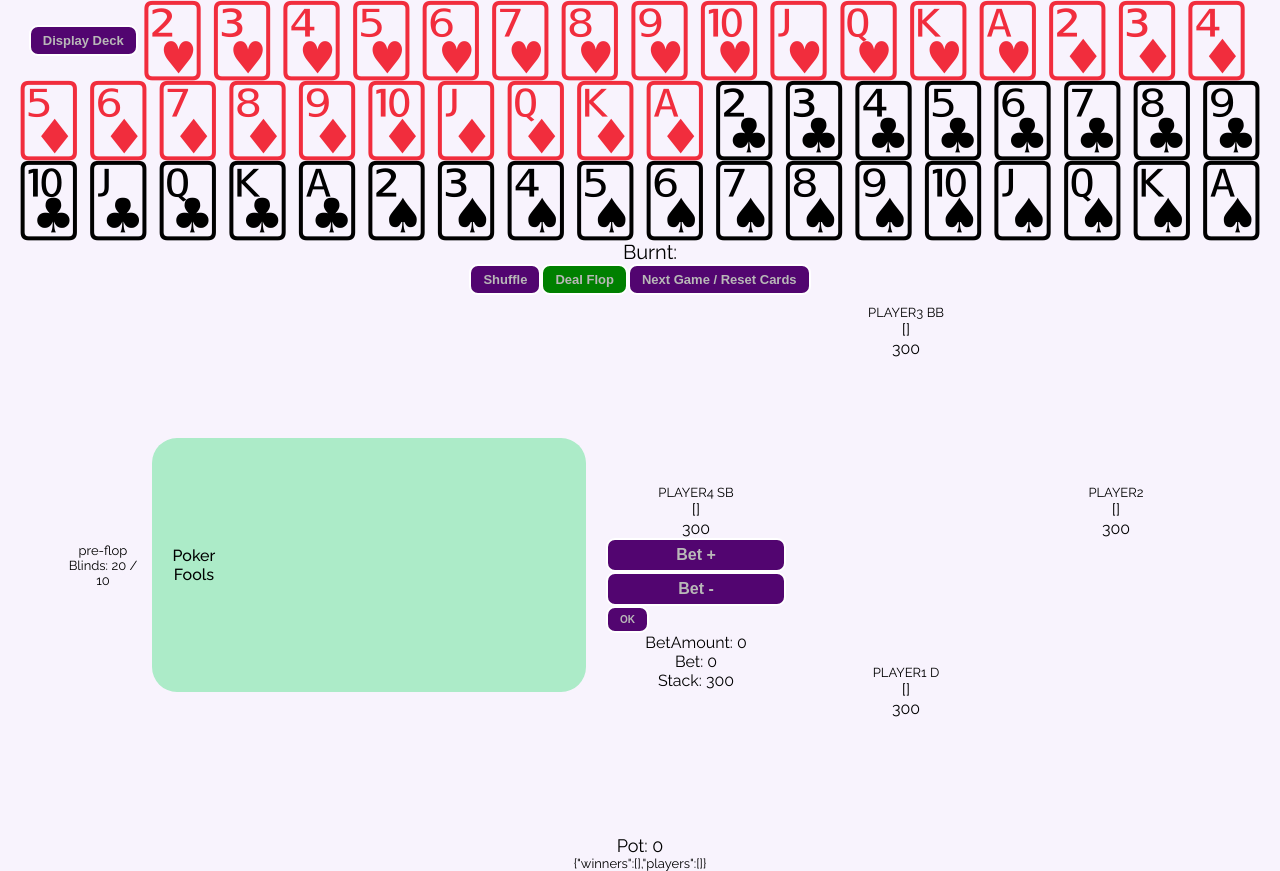
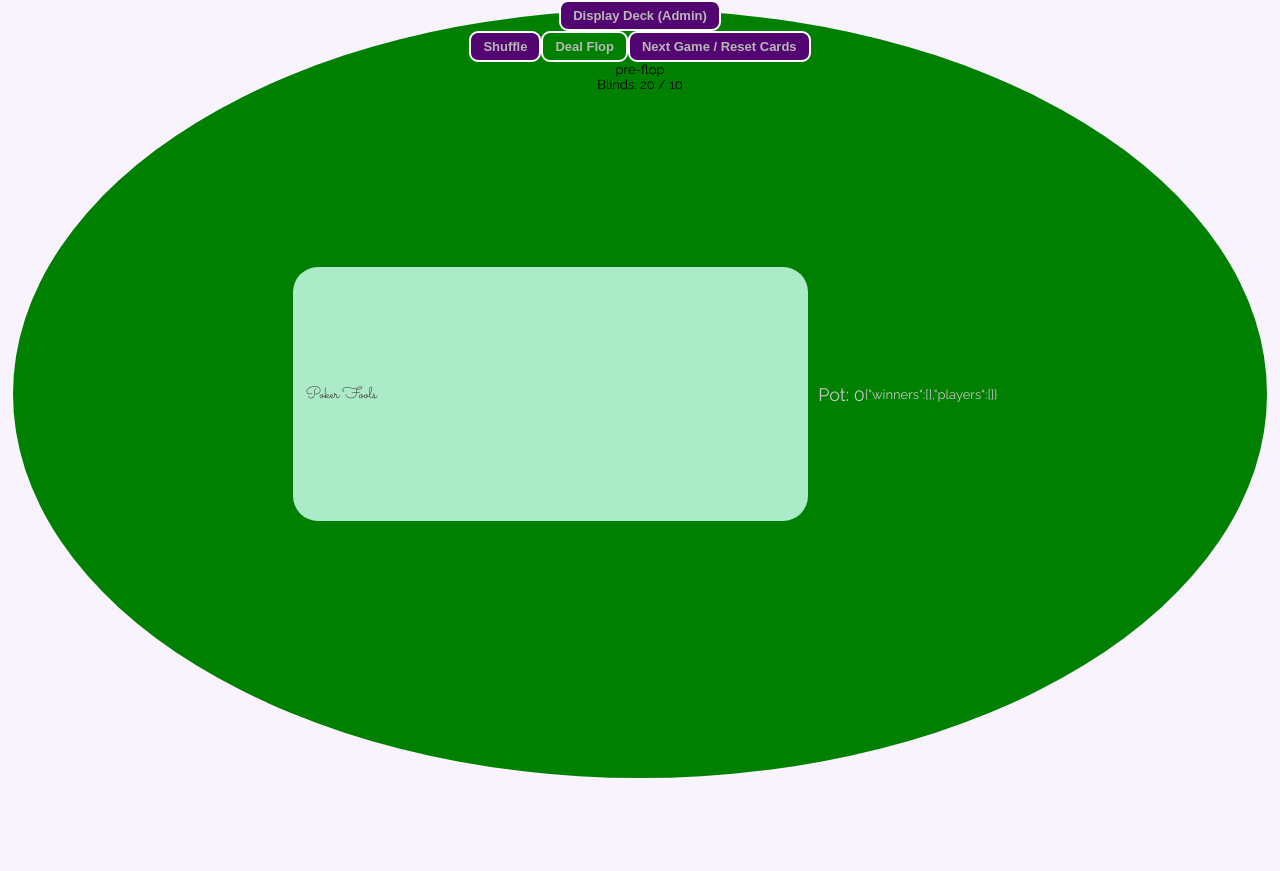
Before and after one commit to andrewneilclarke/poker-fools-react, a React (Create React App) app: page / in a window 1280 px wide. After the commit the page ends 800 px from the top, so only its background shows below. Built offline with nearby package versions, Linux system fonts and the light colour scheme.

Commit message:
added GS enum and some styles

```diff
--- a/src/App.css
+++ b/src/App.css
@@ -111,10 +111,9 @@ button:hover {
 
 .table-and-players {
   display: flex;
-  justify-content: flex-start;
+  justify-content: center;
   align-items: center;
-  flex-direction: row;
-  width: 90vw;
+  width: 100%;
 }
 .table-and-players .card {
   font-size: 110px;
--- a/src/App.tsx
+++ b/src/App.tsx
@@ -3,10 +3,11 @@ import { v4 as uuid } from 'uuid';
 import { betReducer } from './Reducer';
 import './App.css';
 import Card from './components/Card';
-import Player from './components/Player';
+// import Player from './components/Player';
+import Gameinfo from './components/Gameinfo';
 import { Deck, shuffle } from './Deck'
-import { gameStage } from './GameStages';
-import { CardType, PlayerType, AppState } from './Interfaces'
+import { CardType, PlayerType, AppState, Gamestage } from './Interfaces'
+import Table from './components/Table';
 
 const cardNames = Object.keys(Deck).slice(0, 52)
 // const cardFaces = Object.values(Deck).slice(0, 52)
@@ -20,15 +21,16 @@ const initialState: AppState = {
   pot: 0
 }
 
+
 const App = () => {
   const [{ player1, player2, player3, player4, pot }, dispatch] = useReducer(betReducer, initialState)
   const players: PlayerType[] = [player1, player2, player3, player4]
   const [bigBlind, setBigBlind] = useState(20)
   const [table, setTable] = useState<CardType[]>([])
   const [burnt, setBurnt] = useState<CardType[]>([])
-  const [displayDeck, setDisplayDeck] = useState<boolean>(true)
+  const [displayDeck, setDisplayDeck] = useState<boolean>(false)
   const [gameOver, setGameOver] = useState(null)
-  const [currentGameStage, setCurrentGameStage] = useState(gameStage[0])
+  const [currentGameStage, setCurrentGameStage] = useState<string>(Gamestage[0])
   let [liveDeck, setLiveDeck] = useState([...cardNames])
   const [flipped, setFlipped] = useState(true)
   const [gameResult, setGameResult] = useState({
@@ -52,7 +54,7 @@ const App = () => {
   }
 
   const dealFlop = (deck, table, player1, player2) => {
-    setCurrentGameStage(gameStage[1])
+    setCurrentGameStage(Gamestage[1])
     player1.hand.push(liveDeck.pop())
     player2.hand.push(liveDeck.pop())
     player3.hand.push(liveDeck.pop())
@@ -70,7 +72,7 @@ const App = () => {
   }
 
   const dealTurn = (deck, table, burnt, player1, player2) => {
-    setCurrentGameStage(gameStage[2])
+    setCurrentGameStage(Gamestage[2])
     burnt.push(liveDeck.pop())
     table.push(liveDeck.pop())
     setLiveDeck([...liveDeck])
@@ -79,7 +81,7 @@ const App = () => {
   }
 
   const dealRiver = (deck, table, burnt, player1, player2) => {
-    setCurrentGameStage(gameStage[3])
+    setCurrentGameStage(Gamestage[3])
     burnt.push(liveDeck.pop())
     table.push(liveDeck.pop())
     setLiveDeck([...liveDeck])
@@ -115,12 +117,16 @@ const App = () => {
 
   // const equalHand = (p: Player) => (r: Result) => r.hand === p.hand.join(',');
 
+  const refillDeck = () => {
+    liveDeck = [...cardNames]
+  }
+
   const nextGame = () => {
     setTable([])
     setBurnt([])
-    setCurrentGameStage(gameStage[0])
+    setCurrentGameStage(Gamestage[0])
     dispatch({ type: 'reset-player-cards' })
-    setLiveDeck([...cardNames])
+    refillDeck()
     shuffleandSet()
   }
 
@@ -132,7 +138,7 @@ const App = () => {
       <div className='deck-container'>
 
         {/* DISPLAY DECK */}
-        <button onClick={() => setDisplayDeck(!displayDeck)}>Display Deck</button>
+        <button onClick={() => setDisplayDeck(!displayDeck)}>{displayDeck ? 'Hide Deck' : 'Display Deck (Admin)'}</button>
         {displayDeck && liveDeck.map(card =>
         (<div id="deck" key={uuid()}>
           <Card key={card} card={card} getCardFace={getCardFace} cardBack={cardBack} flipped={flipped} setFlipped={setFlipped} />
@@ -153,38 +159,20 @@ const App = () => {
 
       {/* CONTROL BUTTONS */}
       <div className="buttons">
-        {currentGameStage === gameStage[0] && <button onClick={shuffleandSet}>Shuffle</button>}
+        {currentGameStage === Gamestage[0] && <button onClick={shuffleandSet}>Shuffle</button>}
         <div className="stage-change">
-          {currentGameStage === gameStage[0] && <button onClick={() => dealFlop(liveDeck, table, player1, player2)}>Deal Flop</button>}
-          {currentGameStage === gameStage[1] && <button onClick={() => dealTurn(liveDeck, table, burnt, player1, player2)}>Deal Turn</button>}
-          {currentGameStage === gameStage[2] && <button onClick={() => dealRiver(liveDeck, table, burnt, player1, player2)}>Deal River</button>}
+          {currentGameStage === Gamestage[0] && <button onClick={() => dealFlop(liveDeck, table, player1, player2)}>Deal Flop</button>}
+          {currentGameStage === Gamestage[1] && <button onClick={() => dealTurn(liveDeck, table, burnt, player1, player2)}>Deal Turn</button>}
+          {currentGameStage === Gamestage[2] && <button onClick={() => dealRiver(liveDeck, table, burnt, player1, player2)}>Deal River</button>}
         </div>
         <button onClick={nextGame}>Next Game / Reset Cards</button>
         {/* <button onClick={fetchRankingResult}>Result</button> */}
       </div>
 
       {/* DISPLAY TABLE AND PLAYERS */}
-      <div className="table-and-players">
-        <div className="game-info">
-          {currentGameStage}
-          <p>Blinds: {`${bigBlind} / ${smallBlind}`}</p>
-        </div>
-        <div className="table">
-          {!gameOver && table.map(card => (
-            <Card key={uuid()} card={card} getCardFace={getCardFace} cardBack={cardBack} flipped={flipped} setFlipped={setFlipped} />
-          ))}
-          <p>Poker Fools</p>
-        </div>
 
-        <div className="players">
-          {players && players.map(player => (
-            <Player key={player.name} player={player} getCardFace={getCardFace} cardBack={cardBack} flipped={flipped} setFlipped={setFlipped} smallBlind={smallBlind} dispatch={dispatch} />
-          ))}
-        </div>
-      </div>
-
-      <p className="pot">Pot: {pot}</p>
-      {gameResult && <p>{JSON.stringify(gameResult)}</p>}
+      <Table table={table} currentGameStage={currentGameStage} dispatch={dispatch} gameResult={gameResult} players={players} pot={pot} liveDeck={liveDeck} cardBack={cardBack} flipped={flipped} setFlipped={setFlipped} getCardFace={getCardFace} gameOver={gameOver} bigBlind={bigBlind} smallBlind={smallBlind} />
+      <Gameinfo bigBlind={bigBlind} currentGameStage={currentGameStage} pot={pot} smallBlind={smallBlind} />
     </div>
 
   );
--- a/src/Card.css
+++ b/src/Card.css
@@ -20,7 +20,7 @@
     opacity: 0;
 }
 .card div .cardback {
-    color: rgb(137, 61, 236);
+    color: rgb(251, 124, 211);
 }
 
 .card .front {
--- a/src/GameStages.ts
+++ /dev/null
@@ -1,7 +0,0 @@
-export const gameStage =
-{
-    0: 'pre-flop',
-    1: 'flop',
-    2: 'turn',
-    3: 'river'
-}
--- a/src/Interfaces.ts
+++ b/src/Interfaces.ts
@@ -57,6 +57,13 @@ export type Hand = Array<CardType>;
 
 export type Table = Array<CardType>;
 
+export enum Gamestage {
+    'pre-flop',
+    'flop',
+    'turn',
+    'river'
+}
+
 // export interface Player {
 //     name: string;
 //     stack: number;
--- a/src/Reducer.ts
+++ b/src/Reducer.ts
@@ -113,10 +113,10 @@ export const betReducer = (state, action) => {
         case 'reset-player-cards': {
             return {
                 ...state,
-                player1: { ...state.player1, cards: [] },
-                player2: { ...state.player2, cards: [] },
-                player3: { ...state.player3, cards: [] },
-                player4: { ...state.player4, cards: [] },
+                player1: { ...state.player1, hand: [] },
+                player2: { ...state.player2, hand: [] },
+                player3: { ...state.player3, hand: [] },
+                player4: { ...state.player4, hand: [] },
             }
         }
 
--- /dev/null
+++ b/src/components/Gameinfo.tsx
@@ -0,0 +1,20 @@
+interface Props {
+    currentGameStage: string,
+    bigBlind: number,
+    smallBlind: number,
+    pot: number,
+
+}
+
+const Gameinfo: React.FC<Props> = ({ currentGameStage, bigBlind, smallBlind }) => {
+    return (
+        <div className="game-info">
+            {currentGameStage}
+            <p>Blinds: {`${bigBlind} / ${smallBlind}`}</p>
+        </div>
+    )
+
+}
+
+
+export default Gameinfo;
--- /dev/null
+++ b/src/components/Table.css
@@ -0,0 +1,28 @@
+@import url('https://fonts.googleapis.com/css2?family=Sacramento&display=swap');
+
+
+.table-container {
+    margin: 10px;
+    height: 96vh;
+    width: 98vw;
+    border-radius: 50%;
+    background-color: green;
+    display: flex;
+    justify-content: center;
+    align-items: center;
+
+    color: rgb(198, 196, 196);
+    position: fixed;
+    z-index: -1;
+}
+.table-and-players .table
+{
+
+}
+
+.table-and-players .table p {
+    font-family: 'Sacramento', cursive;
+    color: #444;
+
+
+}
--- a/src/components/Table.tsx
+++ b/src/components/Table.tsx
@@ -1,6 +1,57 @@
-const Table = ({ table }) => {
+import './Table.css'
+import Card from './Card'
+import { v4 as uuid } from 'uuid';
+import { CardType, PlayerType } from '../Interfaces'
+import Player from './Player'
+
+interface Props {
+    liveDeck: string[],
+    getCardFace: (card: string) => CardType,
+    cardBack: string,
+    flipped: boolean,
+    setFlipped: any,
+    gameOver: boolean,
+    currentGameStage: string,
+    table: CardType[],
+    bigBlind: number,
+    smallBlind: number,
+    players: PlayerType[],
+    pot: number,
+    dispatch: React.Dispatch<any>,
+    gameResult:
+    {
+        winners: string[],
+        players: string[],
+    };
+
+}
+
+const Table: React.FC<Props> = ({ table, players, pot, gameResult, dispatch, liveDeck, getCardFace, cardBack, flipped, setFlipped, gameOver, currentGameStage, smallBlind, bigBlind }) => {
     return (
-        null
+        <div className="table-container">
+            <div className="table-and-players">
+                <div className="table">
+                    {!gameOver && table.map(card => (
+                        <Card key={uuid()} card={card} getCardFace={getCardFace} cardBack={cardBack} flipped={flipped} setFlipped={setFlipped} />
+                    ))}
+                    <p>Poker Fools</p>
+                </div>
+
+                {/* <div className="players">
+                    {players && players.map(player => (
+                        <Player key={player.name} player={player} getCardFace={getCardFace} cardBack={cardBack} flipped={flipped} setFlipped={setFlipped} smallBlind={smallBlind} dispatch={dispatch} />
+                    ))}
+                </div> */}
+                <p className="pot">Pot: {pot}</p>
+                {gameResult && <p>{JSON.stringify(gameResult)}</p>}
+            </div>
+        </div>
+
+
+
+
+
+
     )
 }
 
```
Also changed, not shown: package.json (+6 -1 lines), 1 other file (tests, documents, lock files or other folders).
